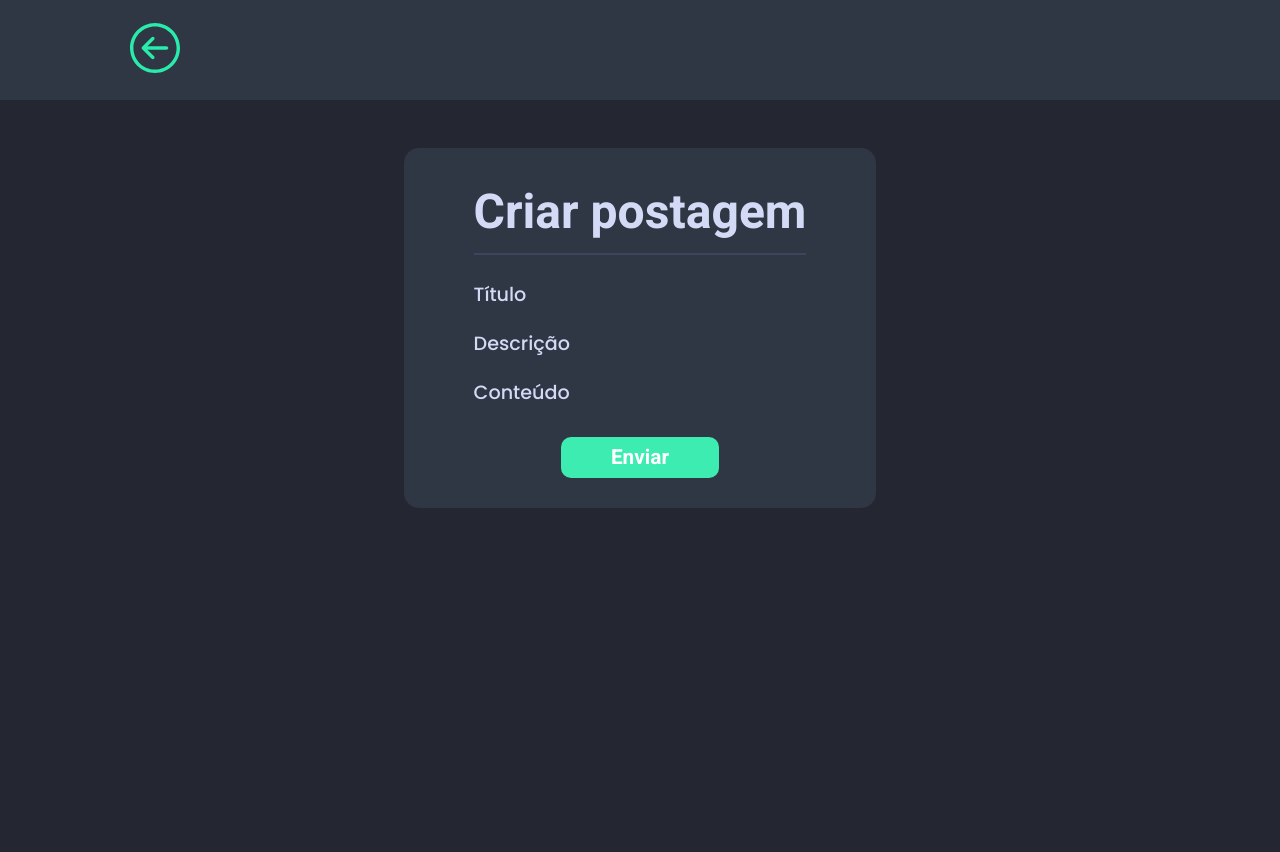
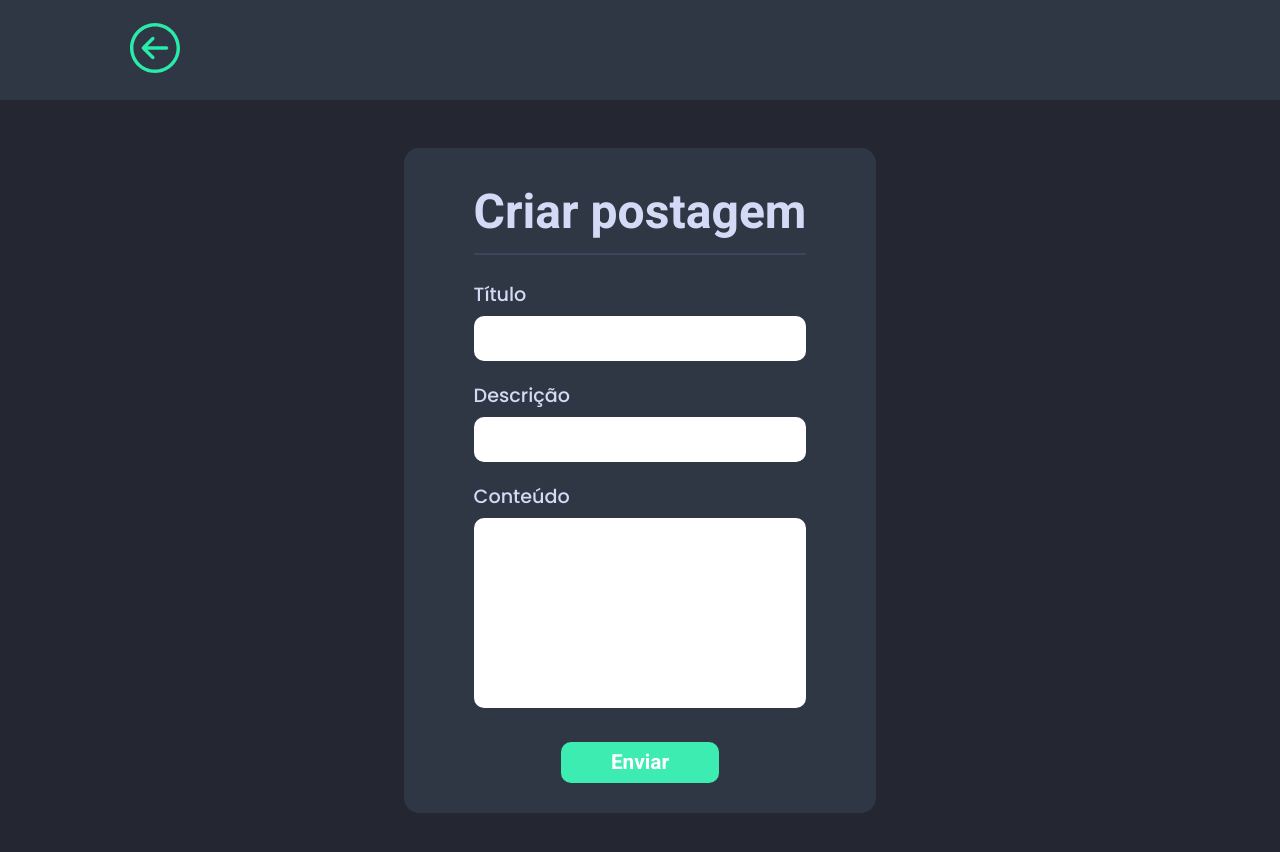
Before and after one commit to riordansantos/cruder, a React (Create React App) app: page /post in a window 1280 px wide. Shown: the top 852 px of the page. Before the commit the page ends 800 px from the top, so only its background shows below. Built offline with nearby package versions, Linux system fonts and the light colour scheme.

Commit message:
feat(): using yup to validate the fields

```diff
--- a/package.json
+++ b/package.json
@@ -3,7 +3,7 @@
   "version": "0.1.0",
   "private": true,
   "dependencies": {
-    "@hookform/resolvers": "^2.6.1",
+    "@hookform/resolvers": "^2.9.8",
     "@testing-library/jest-dom": "^5.11.4",
     "@testing-library/react": "^11.1.0",
     "@testing-library/user-event": "^12.1.10",
@@ -14,7 +14,7 @@
     "react-router-dom": "^5.2.0",
     "react-scripts": "4.0.3",
     "web-vitals": "^1.0.1",
-    "yup": "^0.32.9"
+    "yup": "^0.32.11"
   },
   "scripts": {
     "start": "react-scripts start",
--- a/src/pages/Post/post.js
+++ b/src/pages/Post/post.js
@@ -2,10 +2,21 @@ import React from "react";
 import Header from "../../components/Header/Header";
 import "./post.css";
 import {useForm} from 'react-hook-form';
+import {yupResolver} from "@hookform/resolvers/yup";
+import * as yup from "yup";
 
+const validationPost = yup.object().shape({
+    title: yup.string().required("O campo é obrigatório").max(40, "O campo pode ter no máximo 40 caracteres"),
+    description: yup.string().required("O campo é obrigatório").max(150, "O campo pode ter no máximo 150 caracteres"),
+    content: yup.string().required("O campo é obrigatório").max(500, "O campo pode ter no máximo 500 caracteres"),
+})
 function Post() {
 
-    const { register, handleSubmit, formState: { erros}} = useForm();
+    const { register, handleSubmit, formState: { errors}} = useForm({
+        resolver: yupResolver(validationPost)
+    });
+
+    const addPost = data => console.log(data)
   return (
     <div>
       <Header />
@@ -16,17 +27,25 @@ function Post() {
           <div className="line-post"></div>
 
           <div className="card-body-post">
-            <form>
+            <form onSubmit={handleSubmit(addPost)}>
               <div className="fields">
                 <label>Título</label>
+                <input type="text" name="title" {...register("title")}/>
+                <p className="error-message">{errors.title?.message}</p>
               </div>
 
               <div className="fields">
                 <label>Descrição</label>
+                <input type="text" name="description" {...register("description")}/>
+                <p className="error-message">{errors.description?.message}</p>
+
               </div>
 
               <div className="fields">
                 <label>Conteúdo</label>
+                <textarea type="text" name="content" {...register("content")}></textarea>
+                <p className="error-message">{errors.content?.message}</p>
+
               </div>
 
               <div className="btn-post">
```
Also changed, not shown: 2 other files (tests, documents, lock files or other folders).
